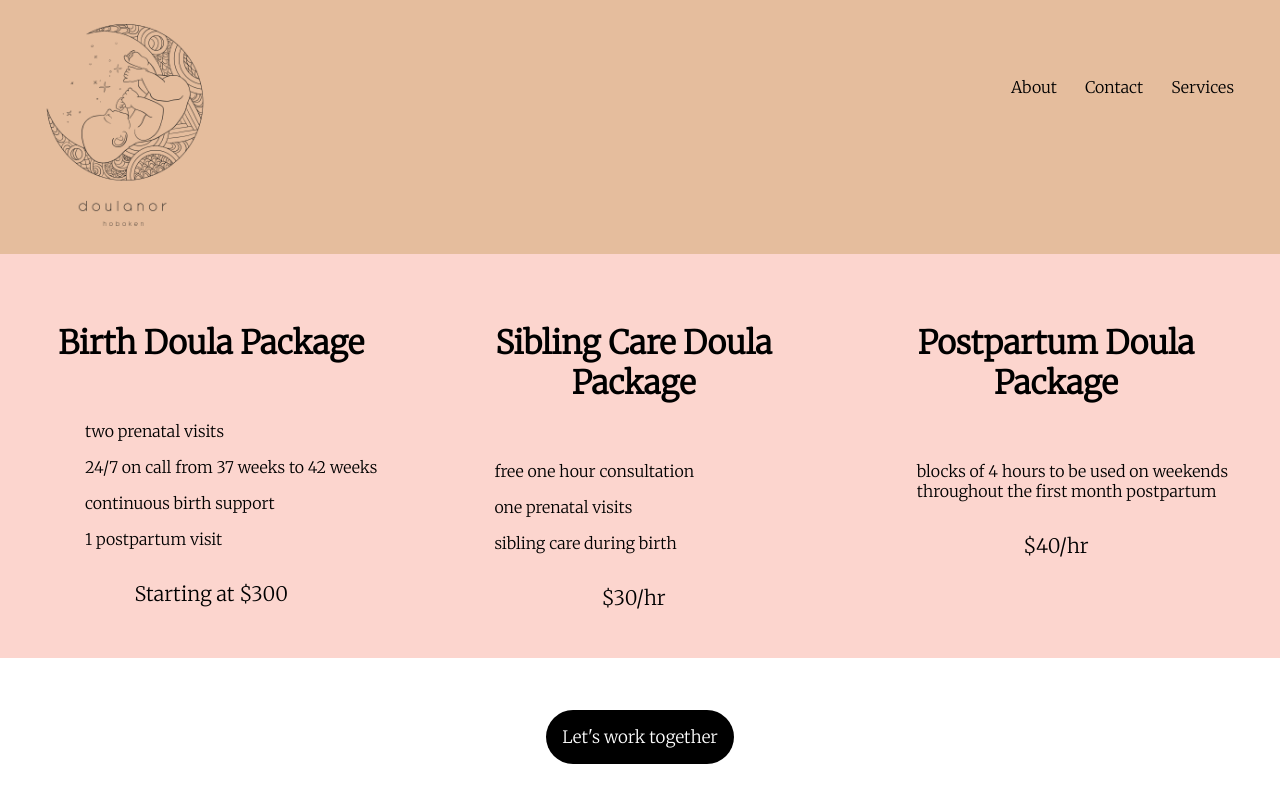
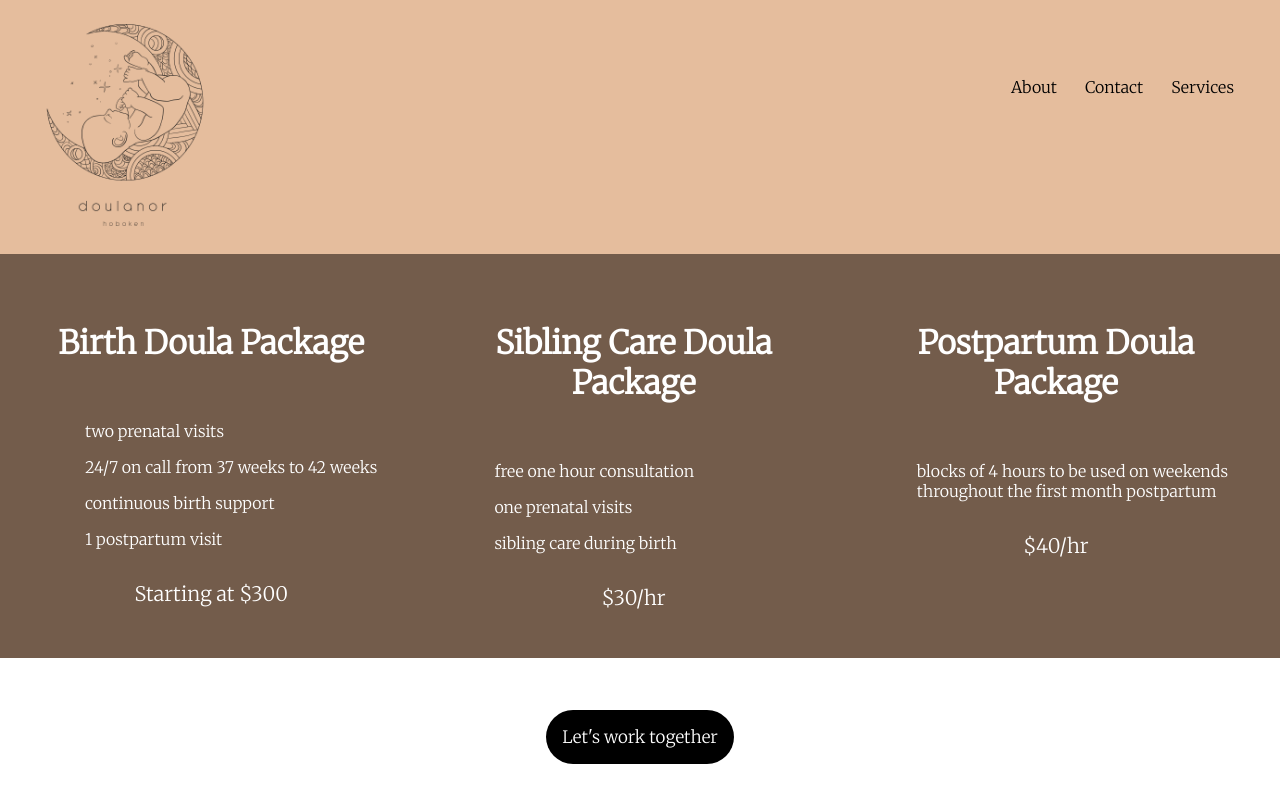
Before and after one commit to Sdeakin93/doulanor, a Gatsby site: page /services in a window 1280 px wide. Shown: the top 800 px of the page. Built offline with nearby package versions, Linux system fonts and the light colour scheme; Gatsby itself is replaced by a stand-in of ours.

Commit message:
edited images

```diff
--- a/package.json
+++ b/package.json
@@ -45,6 +45,7 @@
     "react": "^17.0.1",
     "react-dom": "^17.0.1",
     "react-helmet": "^6.1.0",
+    "react-scroll-parallax": "^3.0.3",
     "sass": "^1.39.2",
     "sharp": "^0.28.3",
     "styled": "^1.0.0",
--- a/src/components/Block.js
+++ b/src/components/Block.js
@@ -10,8 +10,8 @@ const SImageBlock = styled.div`
   max-width: 100%;
   padding-bottom:: ${(p) => (p.noPadding ? "3.3vmax" : "0")};
   flex-direction: ${(p) => (p.imageRight ? "row-reverse" : "row")};
-  background-color: ${(p) => (p.darkBackground ? "#FCD5CE" : "white")};
-  color: ${(p) => (p.darkBackground ? "black" : "black")};
+  background-color: ${(p) => (p.darkBackground ? "#735c4b" : "white")};
+  color: ${(p) => (p.darkBackground ? "white" : "black")};
   img {
     max-width: 45%;
     margin: 2rem;
@@ -51,8 +51,9 @@ const SImageText = styled.div`
 const SPrice = styled.div`
   font-size: 1.25rem;
   bottom: 0;
+  color: white;
   a {
-    color: black;
+    color: white;
     text-decoration: none;
   }
 `;
--- a/src/components/List.js
+++ b/src/components/List.js
@@ -8,6 +8,7 @@ const SList = styled.div`
   text-align: left;
   margin: 0 auto;
   max-width: 100%;
+  color: white;
   @media screen and (max-width: 768px) {
     display: grid;
     text-align: left;
--- a/src/components/Splits.js
+++ b/src/components/Splits.js
@@ -4,16 +4,14 @@ import styled from "styled-components";
 const SColumnBlock = styled.div`
   width: 100%;
   text-align: center;
-  color: white;
   padding-top: 1rem;
   padding-bottom: 1rem;
   display: grid;
   grid-template-columns: 33% 33% 33%;
   margin: 0 auto;
   max-width: 100%;
-  background-color: ${(p) => (p.darkBackground ? "#FCD5CE" : "white")};
-  color: ${(p) => (p.darkBackground ? "black" : "black")};
-
+  background-color: ${(p) => (p.darkBackground ? "#735c4b" : "white")};
+  color: white;
   @media screen and (max-width: 768px) {
     display: block;
     text-align: center;
```
Also changed, not shown: src/pages/index.js (+7 -0 lines), 1 other file.
